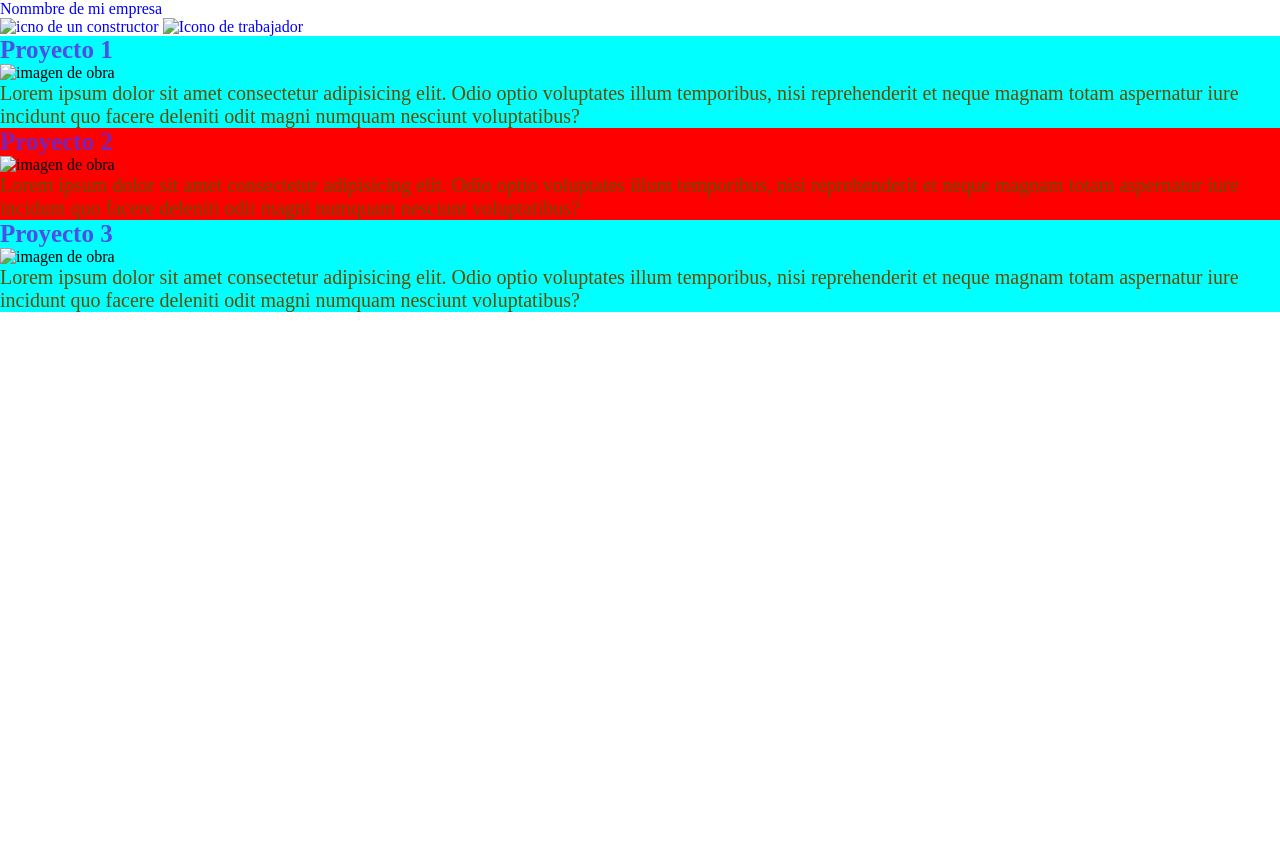
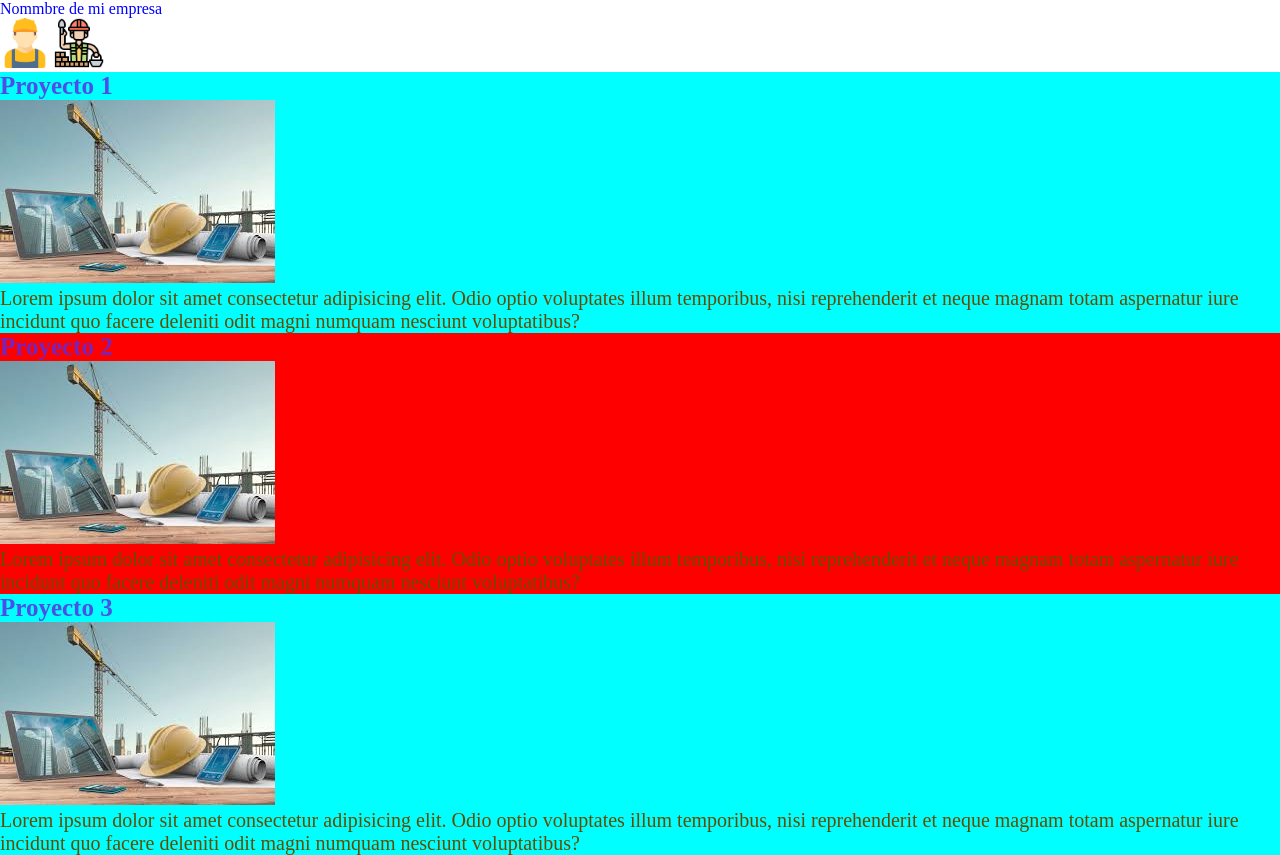
Before and after one commit to JaredArkel/Pagina-css-arkel, a plain HTML site: page index.htm in a window 1280 px wide. Before the commit the page ends 800 px from the top, so only its background shows below. Drawn offline with Linux system fonts and the light colour scheme; the site is published under a folder, as on GitHub Pages, so addresses that start at the root find nothing.

Commit message:
"correciones"

```diff
--- a/index.htm
+++ b/index.htm
@@ -11,23 +11,23 @@
         <div>
             Nommbre de mi empresa
         </div>
-        <img src="/constructor.png" alt="icno de un constructor" >
-        <img src="/trabajador.png" alt="Icono de trabajador">
+        <img src="constructor.png" alt="icno de un constructor" >
+        <img src="trabajador.png" alt="Icono de trabajador">
     </nav>
     <main>
         <article class="obra-civil">
             <h2>Proyecto 1</h2>
-            <img src="/obra.jpg" alt="imagen de obra">
+            <img src="obra.jpg" alt="imagen de obra">
             <p>Lorem ipsum dolor sit amet consectetur adipisicing elit. Odio optio voluptates illum temporibus, nisi reprehenderit et neque magnam totam aspernatur iure incidunt quo facere deleniti odit magni numquam nesciunt voluptatibus?</p>
         </article >
         <article class="obra-civil" id="obra-especial">
             <h2>Proyecto 2</h2>
-            <img src="/obra.jpg" alt="imagen de obra">
+            <img src="obra.jpg" alt="imagen de obra">
             <p>Lorem ipsum dolor sit amet consectetur adipisicing elit. Odio optio voluptates illum temporibus, nisi reprehenderit et neque magnam totam aspernatur iure incidunt quo facere deleniti odit magni numquam nesciunt voluptatibus?</p>
         </article>
         <article class="obra-civil">
             <h2>Proyecto 3</h2>
-            <img src="/obra.jpg" alt="imagen de obra">
+            <img src="obra.jpg" alt="imagen de obra">
             <p>Lorem ipsum dolor sit amet consectetur adipisicing elit. Odio optio voluptates illum temporibus, nisi reprehenderit et neque magnam totam aspernatur iure incidunt quo facere deleniti odit magni numquam nesciunt voluptatibus?</p>
         </article>
     </main>
```
